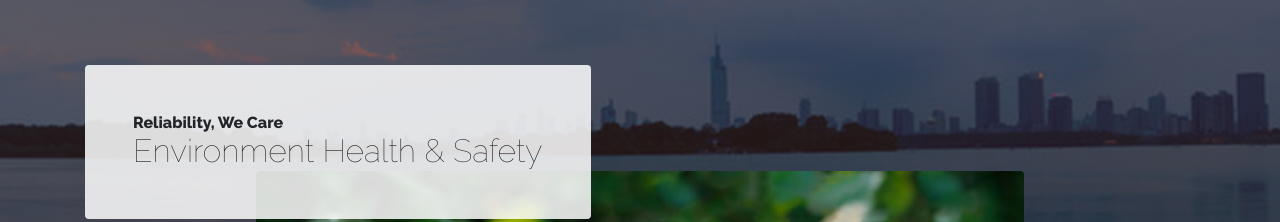
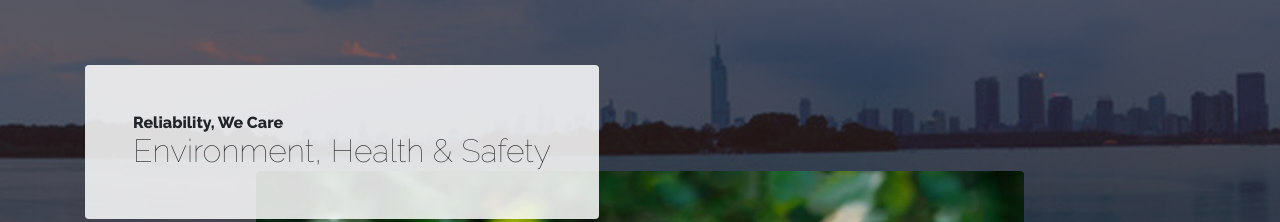
Before and after one commit to Joyce-Zhao/chemphar, a website: page services.html in a window 1280 px wide. Shown: the part 1160-1382 px from the top of the page. Drawn offline with Linux system fonts and the light colour scheme.

Commit message:
fix typo v2

```diff
--- a/services.html
+++ b/services.html
@@ -88,7 +88,7 @@ you can count on.</span>
                     <div class="bg-faded p-5 d-flex mr-auto rounded">
                         <h2 class="section-heading mb-0">
                             <span class="section-heading-upper">Reliability, We Care</span>
-                            <span class="font-size-adj">Environment Health &amp; Safety</span>
+                            <span class="font-size-adj">Environment, Health &amp; Safety</span>
                         </h2>
                     </div>
                 </div>
```
